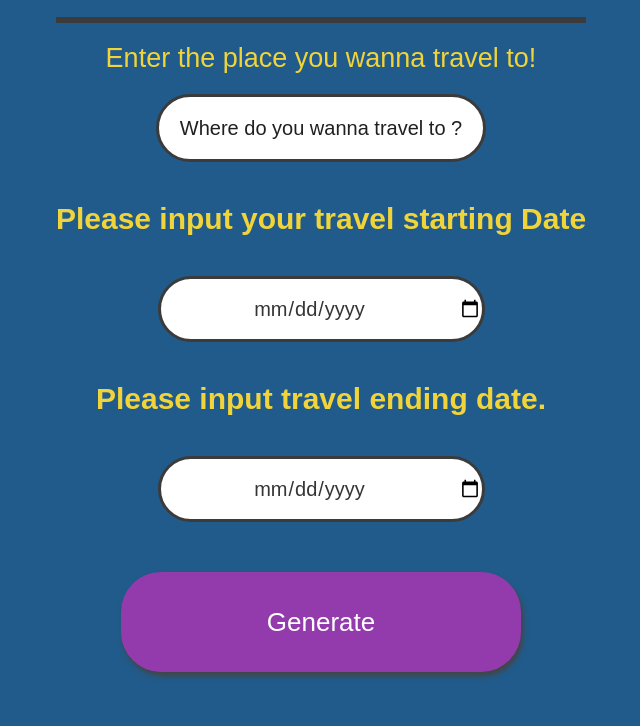
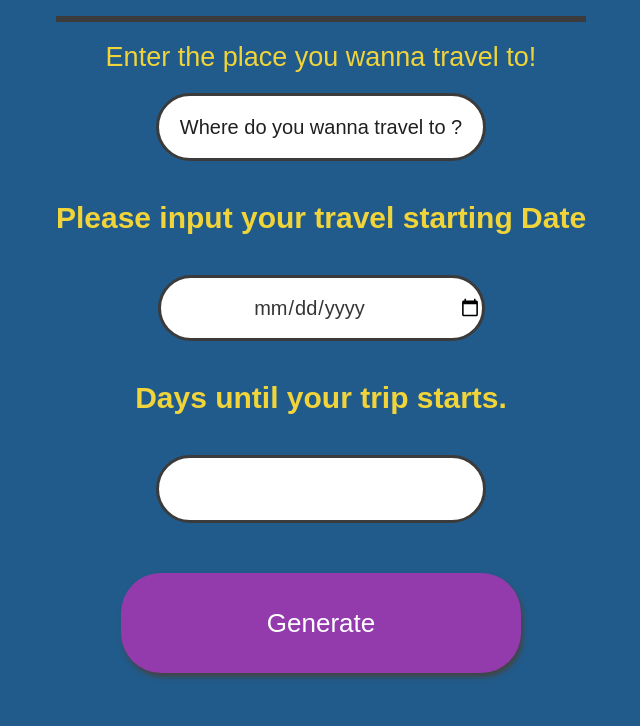
Before and after one commit to asd-developer/Project-5-Capstone-Udacity, a website built with webpack: page src/client/views/index.html in a window 1280 px wide. Shown: the part 182-908 px from the top of the page, without its empty margins (319-959 px from the left). Built offline with nearby package versions, Linux system fonts and the light colour scheme.

Commit message:
Added Day countdown

```diff
--- a/package.json
+++ b/package.json
@@ -25,6 +25,7 @@
     "express": "^4.17.1",
     "geonames.js": "^2.3.0",
     "jest": "^25.4.0",
+    "moment": "^2.24.0",
     "node-fetch": "^2.6.0",
     "sass-loader": "^8.0.2",
     "style-loader": "^1.1.4",
@@ -39,6 +40,7 @@
     "css-loader": "^3.5.2",
     "html-webpack-plugin": "^3.2.0",
     "mini-css-extract-plugin": "^0.9.0",
+    "moment-locales-webpack-plugin": "^1.2.0",
     "node-sass": "^4.14.0",
     "optimize-css-assets-webpack-plugin": "^5.0.3",
     "sass-loader": "^7.3.1",
--- a/src/client/views/index.html
+++ b/src/client/views/index.html
@@ -26,8 +26,8 @@
   <div id='callendar'>
     <h1>Please input your travel starting Date</h1>
     <input type="date" class="input" id="date_input" name="trip-start" value="" min="2020-04-24" max="2020-04-31" required />
-    <h1>Please input travel ending date.</h1>
-    <input type="date" id="tripend" />
+    <h1>Days until your trip starts.</h1>
+    <input type="text" id="tripend" readonly="true" />
   </div>
   <div class ="holder feel">
     <!-- <label for="feelings">How are you feeling today?</label>
--- a/webpack.prod.js
+++ b/webpack.prod.js
@@ -5,6 +5,7 @@ const MiniCssExtractPlugin = require('mini-css-extract-plugin')
 const OptimizeCSSAssetsPlugin = require('optimize-css-assets-webpack-plugin');
 const TerserPlugin = require('terser-webpack-plugin');
 const WorkboxPlugin = require('workbox-webpack-plugin');
+const MomentLocalesPlugin = require('moment-locales-webpack-plugin');
 
 module.exports = {
     entry: './src/client/index.js',
@@ -36,6 +37,7 @@ module.exports = {
             filename: "./index.html",
         }),
         new MiniCssExtractPlugin({filename: '[name].css'}),
+        new MomentLocalesPlugin()
         //new WorkboxPlugin.GenerateSW()
     ]
 }
```
Also changed, not shown: 1 other file.
